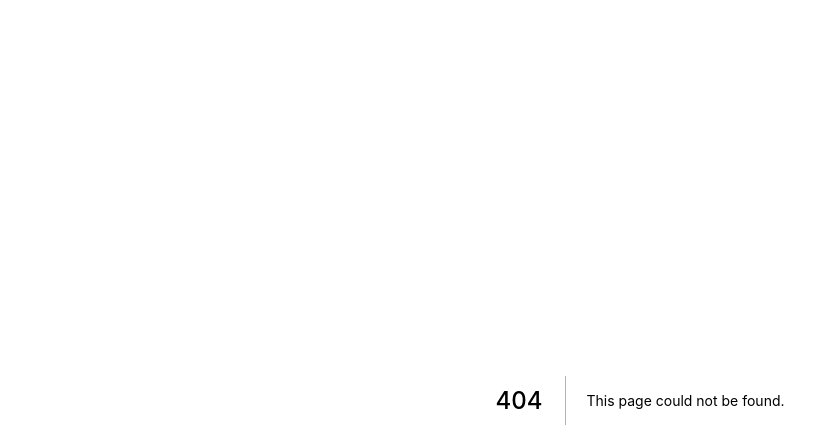
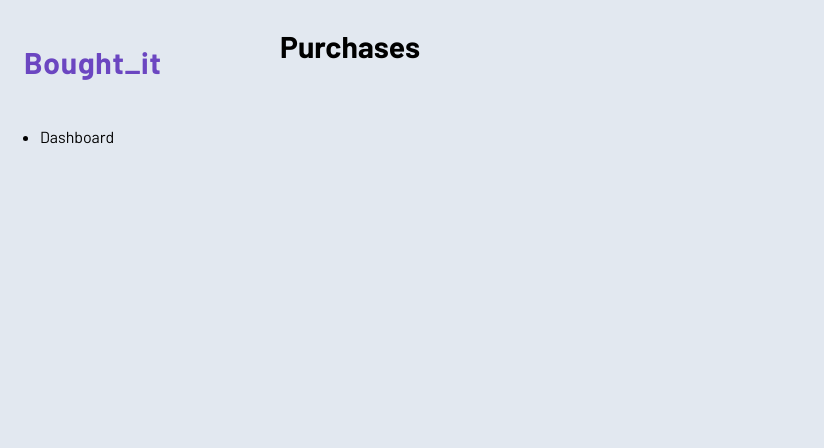
Before and after one commit to davicolzer/frontend-test, a Next.js app: page /purchases in a window 1280 px wide. Before the commit this address had no page. Shown: the top 448 px of the page, without its empty margins (0-824 px from the left). Built offline with nearby package versions, Linux system fonts and the light colour scheme.

Commit message:
Adicionado tela Purchases e transformado Content em template

```diff
--- a/src/components/Content/index.tsx
+++ b/src/Templates/Content/index.tsx
@@ -1,8 +1,8 @@
 import { Box, BoxProps, Flex, Stack } from "@chakra-ui/react";
 import Head from "next/head";
 import { ReactNode } from "react";
-import { Header } from "../Header";
-import { Sidebar } from "../Sidebar";
+import { Header } from "../../components/Header";
+import { Sidebar } from "../../components/Sidebar";
 
 interface ContentProps extends BoxProps {
   titlePage: string;
--- a/src/pages/dashboard/index.tsx
+++ b/src/pages/dashboard/index.tsx
@@ -11,7 +11,7 @@ import {
   Tr,
 } from "@chakra-ui/react";
 import { Card } from "../../components/Card";
-import { Content } from "../../components/Content";
+import { Content } from "../../Templates/Content";
 import { H2 } from "../../components/Form/H2";
 import { Main } from "../../components/Main";
 import { Sidebar } from "../../components/Sidebar";
--- /dev/null
+++ b/src/pages/purchases/index.tsx
@@ -0,0 +1,9 @@
+import { Content } from "../../Templates/Content";
+
+export default function Purchases(){
+  return (
+    <Content titlePage={"Purchases"}>
+
+    </Content>
+  )
+}
```
